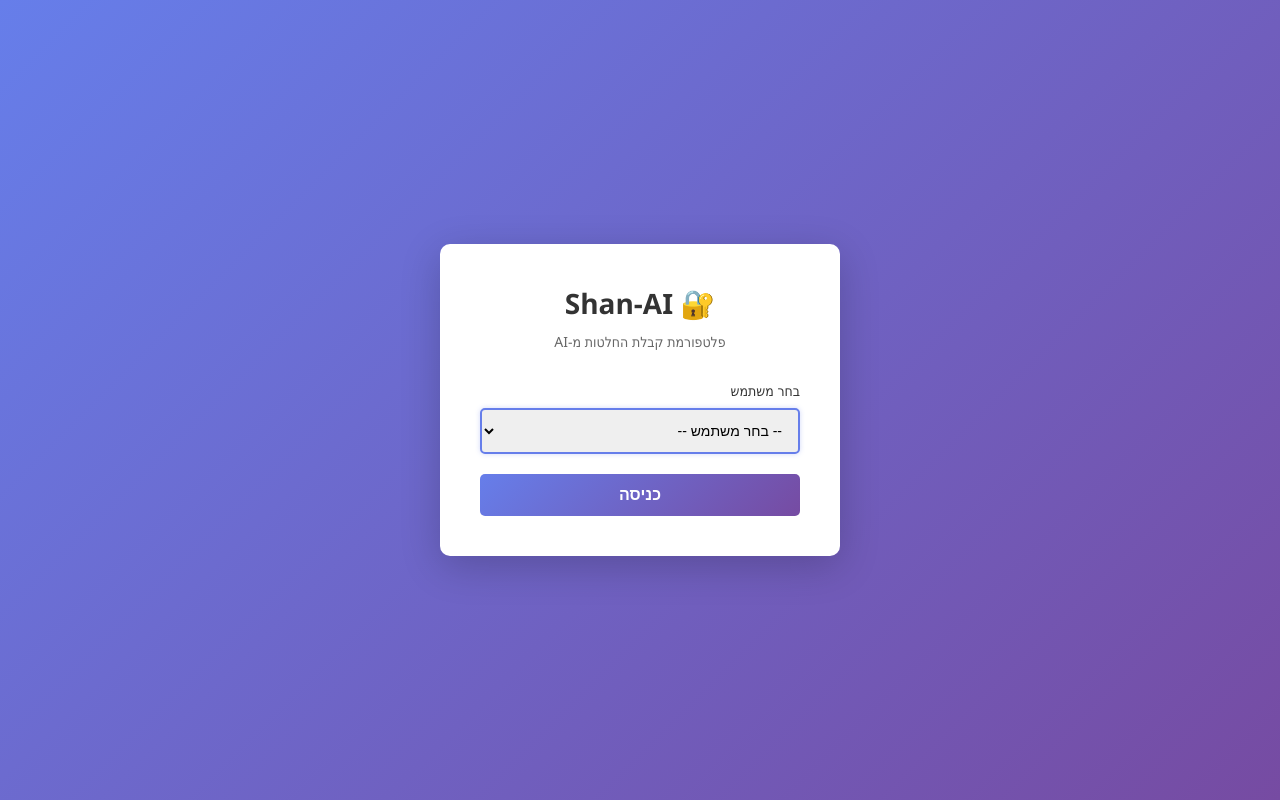
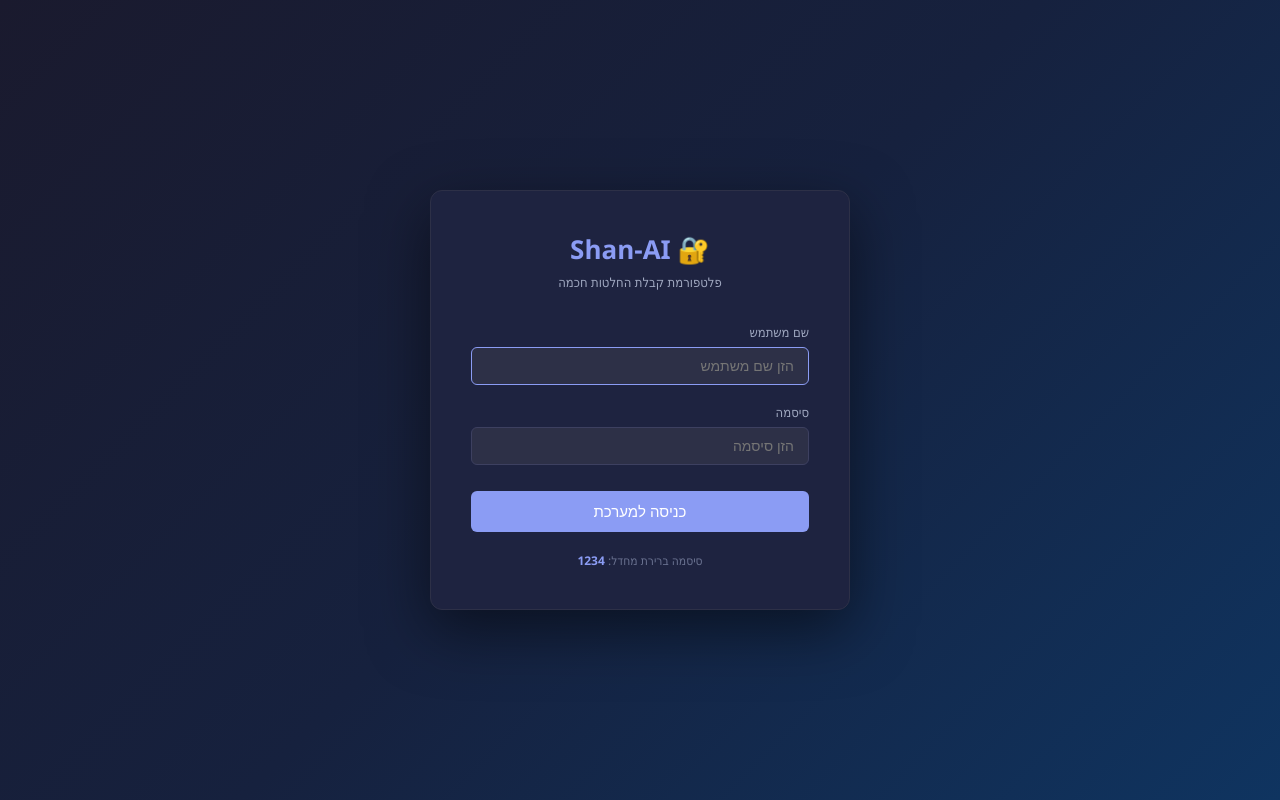
Before and after one commit to livyaron/shan-ai, a FastAPI app: template app/templates/login.html in a window 1280 px wide. Run offline with FastAPI, Linux system fonts and the light colour scheme; the template is opened without the code that fills it, so the values that code supplies are empty; parts of the project's set-up code (start-up, migrations or seed data) failed here and were passed over.

Commit message:
Fix login: username+password form, fix template 500 error

```diff
--- a/app/templates/login.html
+++ b/app/templates/login.html
@@ -3,16 +3,12 @@
 <head>
     <meta charset="UTF-8">
     <meta name="viewport" content="width=device-width, initial-scale=1.0">
-    <title>ログイン - Shan-AI</title>
+    <title>כניסה - Shan-AI</title>
     <style>
-        * {
-            margin: 0;
-            padding: 0;
-            box-sizing: border-box;
-        }
+        * { margin: 0; padding: 0; box-sizing: border-box; }
         body {
             font-family: 'Segoe UI', Tahoma, Geneva, Verdana, sans-serif;
-            background: linear-gradient(135deg, #667eea 0%, #764ba2 100%);
+            background: linear-gradient(135deg, #1a1a2e 0%, #16213e 50%, #0f3460 100%);
             min-height: 100vh;
             display: flex;
             justify-content: center;
@@ -20,120 +16,107 @@
             padding: 20px;
         }
         .login-container {
-            background: white;
-            border-radius: 10px;
-            box-shadow: 0 10px 40px rgba(0, 0, 0, 0.2);
+            background: #1e2340;
+            border: 1px solid #2d3047;
+            border-radius: 12px;
+            box-shadow: 0 20px 60px rgba(0,0,0,0.5);
             width: 100%;
-            max-width: 400px;
+            max-width: 420px;
             padding: 40px;
         }
         .login-header {
             text-align: center;
-            margin-bottom: 30px;
+            margin-bottom: 32px;
         }
         .login-header h1 {
-            font-size: 28px;
-            color: #333;
-            margin-bottom: 10px;
+            font-size: 26px;
+            color: #8b9cf4;
+            margin-bottom: 6px;
         }
         .login-header p {
-            color: #666;
-            font-size: 14px;
+            color: #a0a8c0;
+            font-size: 13px;
         }
         .form-group {
-            margin-bottom: 20px;
+            margin-bottom: 18px;
         }
         label {
             display: block;
-            margin-bottom: 8px;
-            color: #333;
-            font-weight: 500;
+            color: #a0a8c0;
+            font-size: 13px;
+            margin-bottom: 6px;
+        }
+        input, select {
+            width: 100%;
+            padding: 10px 14px;
+            background: #2d3047;
+            border: 1px solid #3d4060;
+            border-radius: 6px;
+            color: #e0e6ff;
             font-size: 14px;
         }
-        input[type="text"],
-        input[type="password"],
-        select {
-            width: 100%;
-            padding: 12px;
-            border: 2px solid #e0e0e0;
-            border-radius: 5px;
-            font-size: 14px;
-            transition: border-color 0.3s;
+        input:focus, select:focus {
+            outline: none;
+            border-color: #8b9cf4;
         }
-        input[type="text"]:focus,
-        input[type="password"]:focus,
-        select:focus {
-            outline: none;
-            border-color: #667eea;
-            box-shadow: 0 0 5px rgba(102, 126, 234, 0.3);
-        }
+        select option { background: #2d3047; }
         .login-button {
             width: 100%;
             padding: 12px;
-            background: linear-gradient(135deg, #667eea 0%, #764ba2 100%);
+            background: #8b9cf4;
             color: white;
             border: none;
-            border-radius: 5px;
-            font-size: 16px;
-            font-weight: 600;
+            border-radius: 6px;
+            font-size: 15px;
             cursor: pointer;
-            transition: transform 0.2s, box-shadow 0.2s;
+            margin-top: 8px;
+            transition: background 0.2s;
         }
-        .login-button:hover {
-            transform: translateY(-2px);
-            box-shadow: 0 5px 20px rgba(102, 126, 234, 0.4);
+        .login-button:hover { background: #7a8be3; }
+        .error-message {
+            background: rgba(255, 100, 100, 0.15);
+            border: 1px solid rgba(255, 100, 100, 0.3);
+            color: #ff9a9a;
+            padding: 10px 14px;
+            border-radius: 6px;
+            margin-bottom: 18px;
+            font-size: 13px;
         }
-        .login-button:active {
-            transform: translateY(0);
+        .hint {
+            text-align: center;
+            color: #6a7290;
+            font-size: 12px;
+            margin-top: 20px;
         }
-        .error-message {
-            background: #fee;
-            color: #c33;
-            padding: 12px;
-            border-radius: 5px;
-            margin-bottom: 20px;
-            border-right: 4px solid #c33;
-            font-size: 14px;
-        }
-        .default-password {
-            background: #f0f4ff;
-            padding: 12px;
-            border-radius: 5px;
-            margin-top: 20px;
-            border-right: 4px solid #667eea;
-            font-size: 13px;
-            color: #555;
-        }
-        .default-password strong {
-            color: #667eea;
-        }
+        .hint strong { color: #8b9cf4; }
     </style>
 </head>
 <body>
     <div class="login-container">
         <div class="login-header">
             <h1>🔐 Shan-AI</h1>
-            <p>פלטפורמת קבלת החלטות מ-AI</p>
+            <p>פלטפורמת קבלת החלטות חכמה</p>
         </div>
 
         {% if error %}
-        <div class="error-message">
-            ⚠️ {{ error }}
-        </div>
+        <div class="error-message">⚠️ {{ error }}</div>
         {% endif %}
 
-        <form method="post">
+        <form method="post" action="/login">
             <div class="form-group">
-                <label for="user_id">בחר משתמש</label>
-                <select id="user_id" name="user_id" required autofocus>
-                    <option value="">-- בחר משתמש --</option>
-                    {% for user in users %}
-                    <option value="{{ user.id }}">{{ user.username }} ({{ user.role or 'בחיקוק' }})</option>
-                    {% endfor %}
-                </select>
+                <label for="username">שם משתמש</label>
+                <input type="text" id="username" name="username" required autofocus
+                       placeholder="הזן שם משתמש">
             </div>
-            <button type="submit" class="login-button">כניסה</button>
+            <div class="form-group">
+                <label for="password">סיסמה</label>
+                <input type="password" id="password" name="password" required
+                       placeholder="הזן סיסמה">
+            </div>
+            <button type="submit" class="login-button">כניסה למערכת</button>
         </form>
+
+        <p class="hint">סיסמה ברירת מחדל: <strong>1234</strong></p>
     </div>
 </body>
 </html>
```
Also changed, not shown: app/routers/login.py (+16 -16 lines).
